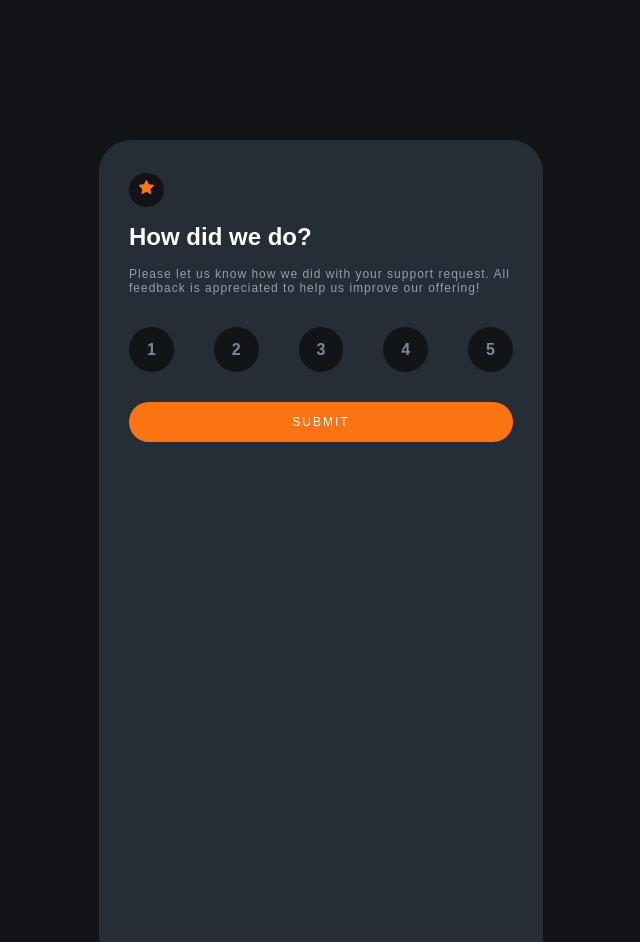
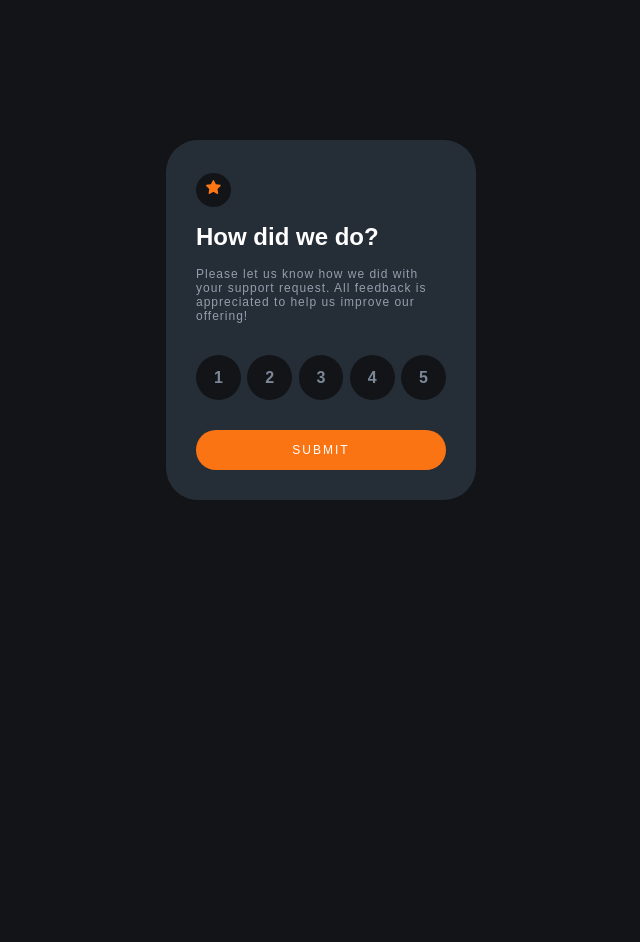
Before and after one commit to sweta1308/interactive-rating-component, a plain HTML site: page index.html in a window 1280 px wide. Shown: the top 942 px of the page, without its empty margins (319-959 px from the left). After the commit the page ends 800 px from the top, so only its background shows below. Drawn offline with Linux system fonts and the light colour scheme.

Commit message:
update css

```diff
--- a/styles.css
+++ b/styles.css
@@ -4,8 +4,8 @@ body {
 
 .main-body {
     background-color: hsl(213, 19%, 18%);
-    width: 384px;
-    height: 768px;
+    width: 250px;
+    height: 300px;
     margin: auto;
     margin-top: 8.75rem;
     border-radius: 2rem;
```
